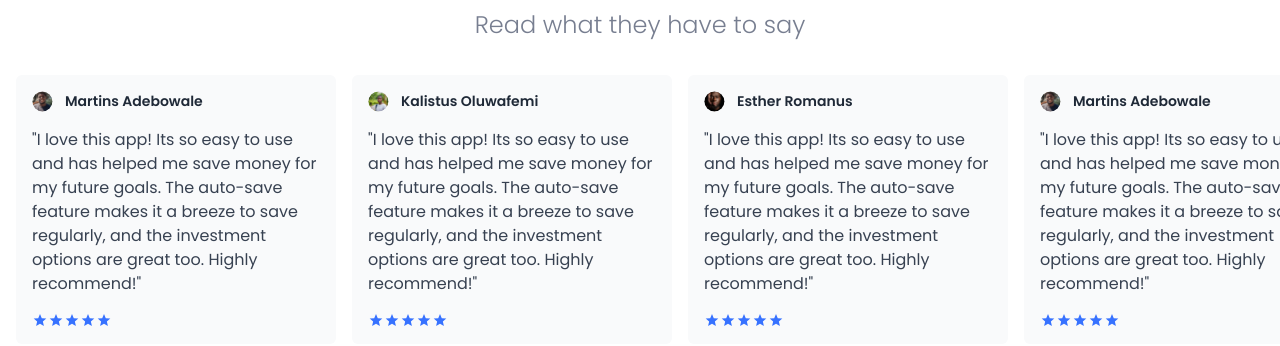
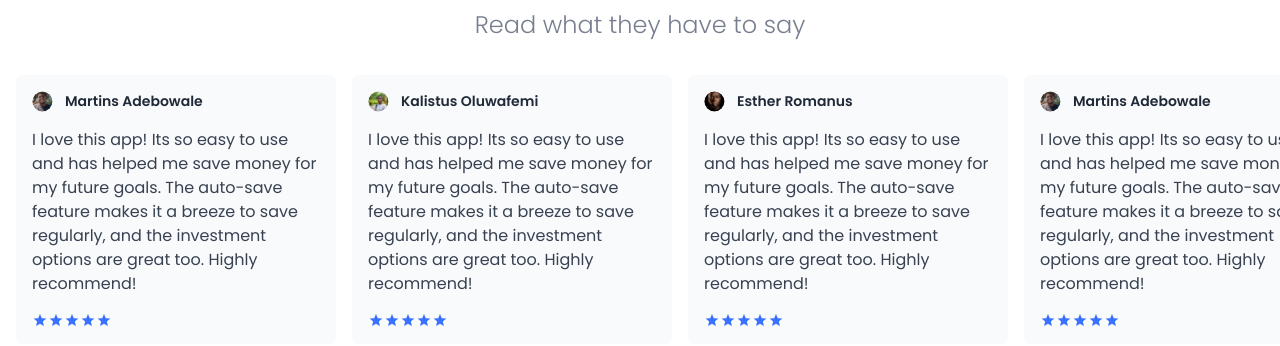
Before and after one commit to lawrenceime/Credpal-Frontend, a Next.js app: page / in a window 1280 px wide. Shown: the part 860-1206 px from the top of the page. Built offline with nearby package versions, Linux system fonts and the light colour scheme.

Commit message:
I worked on resoving vercel issues by using Image from next and removing double quotes surrounding curly braces for testimonial.content

```diff
--- a/app/components/Testimonials.tsx
+++ b/app/components/Testimonials.tsx
@@ -1,6 +1,7 @@
 import React,{useRef} from 'react'
 import { TestimonialDetails } from '../utils/TestimonialDetails'
 import { IoMdStar, IoIosArrowBack, IoIosArrowForward  } from 'react-icons/io';
+import Image from 'next/image'
 
 
 const StarRating = () => (
@@ -42,14 +43,16 @@ const Testimonials:React.FC = () => {
                         <div className="flex-shrink-0 w-80 bg-[#F9FAFB] p-4 rounded-[6px]" key={index}>
                             <div className='flex flex-row gap-[12px]'>
 
-                            <img
-                                src={testimonial.image}
-                                alt={`Testimonial from ${testimonial.name}`}
-                                className="w-[21px] h-[21px] rounded-full  mb-4"
-                            />
+                            <Image
+                                    src={testimonial.image}
+                                    alt={`Testimonial from ${testimonial.name}`}
+                                    className="w-[21px] h-[21px] rounded-full mb-4"
+                                    width={21}
+                                    height={21}
+                                />
                             <h3 className="text-[14px] font-semibold text-gray-800 mb-2">{testimonial.name}</h3>
                             </div>
-                            <p className="text-gray-700 mb-4">"{testimonial.content}"</p>
+                            <p className="text-gray-700 mb-4">{testimonial.content}</p>
                             <StarRating />
                         </div>
                     ))}
```
